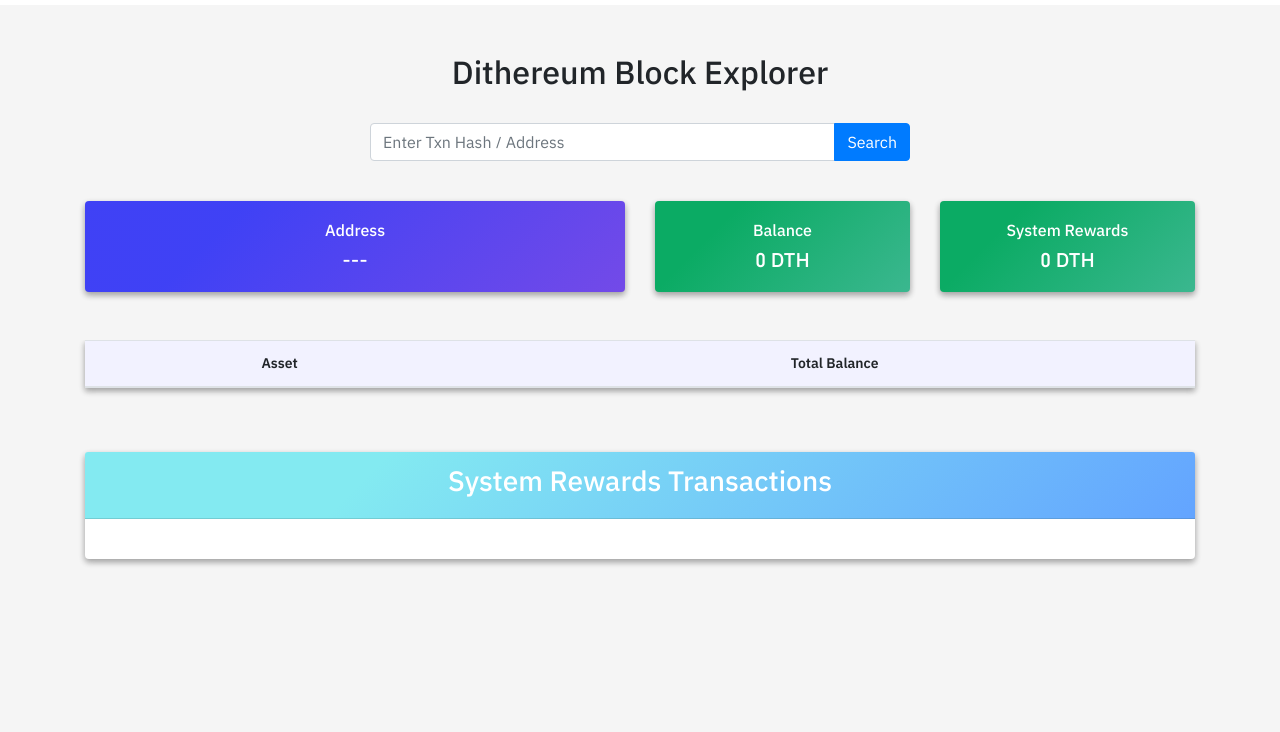
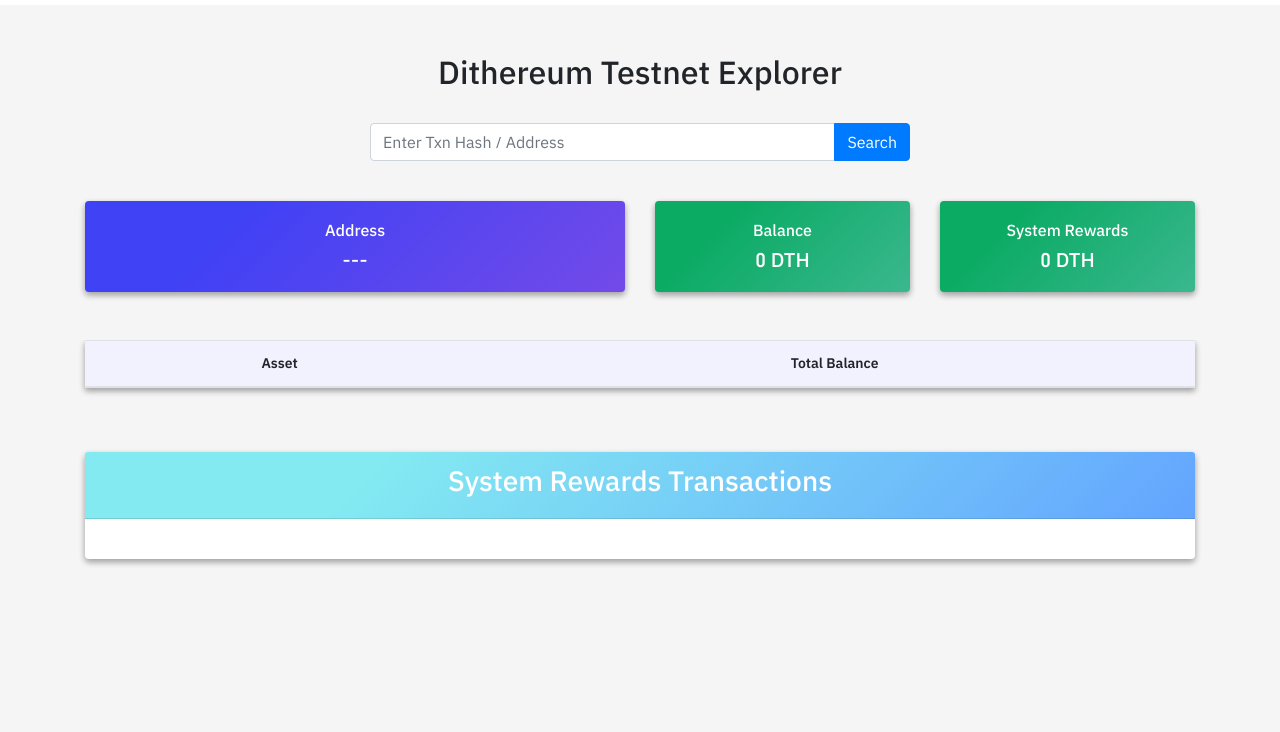
Before and after one commit to Dithereum/testnet-explorer, a plain HTML site: page address.html in a window 1280 px wide. Shown: the part 68-800 px from the top of the page. Drawn offline with Linux system fonts and the light colour scheme; a script that the page names is missing.

Commit message:
revision

```diff
--- a/address.html
+++ b/address.html
@@ -5,7 +5,7 @@
     <meta http-equiv="X-UA-Compatible" content="IE=edge">
     <meta name="viewport" content="width=device-width, initial-scale=1">
     <link rel="icon" type="image/png" href="assets/img/DithereumIconFavicon.png">
-    <title>Dithereum Block Explorer</title>
+    <title>Dithereum Testnet Explorer</title>
     <!-- Bootstrap -->
     <link rel="stylesheet" href="assets/css/bootstrap.min.css">
     <link rel="stylesheet" href="assets/css/font-awesome.min.css">
@@ -42,7 +42,7 @@
     <div class="container mt-5 height-min">
       <div class="row">
         <div class="col-lg-12 text-center mb-4" >
-          <h2>Dithereum Block Explorer</h2>
+          <h2>Dithereum Testnet Explorer</h2>
         </div>
       </div>
       <div class="row justify-content-center mb-4">
```
Also changed, not shown: transaction.html (+2 -2 lines).
